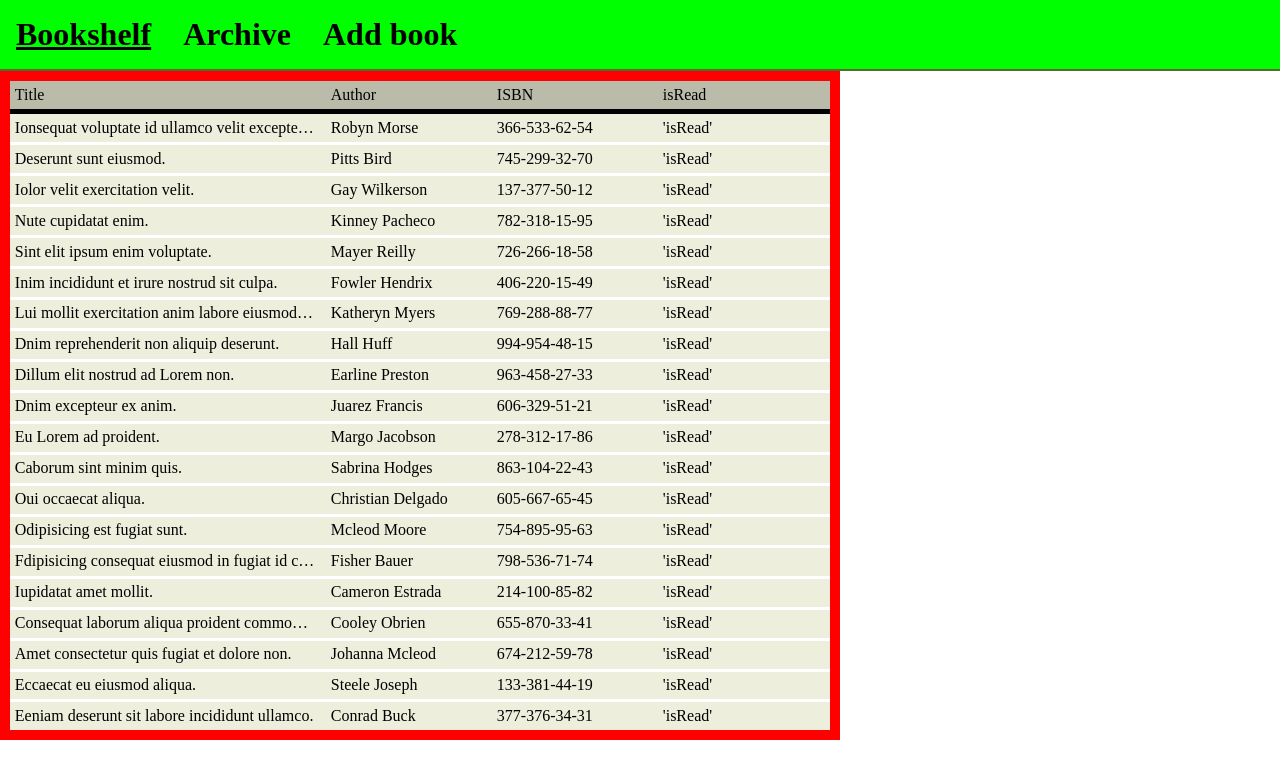
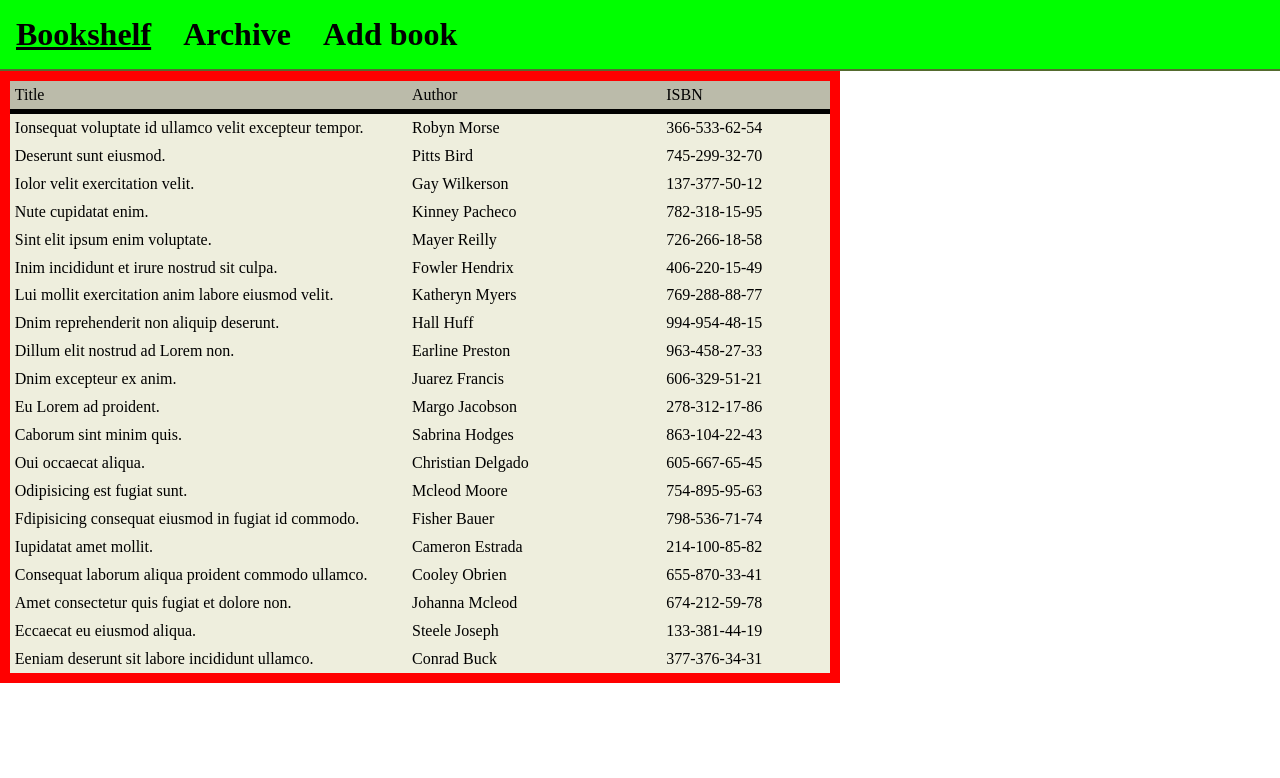
Before and after one commit to flagoon/book-shelf, a React (Create React App) app: page /archive in a window 1280 px wide. Shown: the top 778 px of the page. Built offline with nearby package versions, Linux system fonts and the light colour scheme.

Commit message:
Single book view

```diff
--- a/src/Components/MainArea/Archive/ArchivedBook/ArchivedBook.styled.js
+++ b/src/Components/MainArea/Archive/ArchivedBook/ArchivedBook.styled.js
@@ -24,14 +24,14 @@ export const FirstRow = styled(BookRow)`
 `;
 
 export const Title = styled.div`
-    width: 300px;
+    width: 400px;
     overflow: hidden;
     text-overflow: ellipsis;
     white-space: nowrap;
 `;
 
 export const Author = styled.div`
-    width: 150px;
+    width: 250px;
 `;
 
 export const ISBN = styled.div`
--- a/src/Components/MainArea/Archive/ArchivedBook/ArchivedBook.tsx
+++ b/src/Components/MainArea/Archive/ArchivedBook/ArchivedBook.tsx
@@ -1,4 +1,6 @@
 import React from 'react';
+import { NavLink } from 'react-router-dom';
+import styled from 'styled-components';
 import { IBook } from '../../../../typings/IBooks';
 import { Author, BookRow, ISBN, Title } from './ArchivedBook.styled';
 
@@ -9,11 +11,23 @@ interface IArchivedBook {
 export const ArchivedBook = (props: IArchivedBook) => {
     const { book } = props;
     return (
-        <BookRow>
-            <Title>{book.title}</Title>
-            <Author>{book.author}</Author>
-            <ISBN>{book.isbn}</ISBN>
-            <div>'isRead'</div>
-        </BookRow>
+        <StyledNavLink to={`/archive/${book.id}`}>
+            <BookRow>
+                <Title>{book.title}</Title>
+                <Author>{book.author}</Author>
+                <ISBN>{book.isbn}</ISBN>
+            </BookRow>
+        </StyledNavLink>
     );
 };
+
+const StyledNavLink = styled(NavLink)`
+    color: black;
+    text-decoration: none;
+    margin-bottom: 1px;
+
+    &:hover {
+        color: blue;
+        text-decoration: underline;
+    }
+`;
--- a/src/Components/MainArea/MainArea.tsx
+++ b/src/Components/MainArea/MainArea.tsx
@@ -2,6 +2,7 @@ import React from 'react';
 import { Route, Switch } from 'react-router-dom';
 import ArchiveContainer from '../../Containers/MainArea/Archive/ArchiveContainer';
 import BookshelfContainer from '../../Containers/MainArea/Bookshelf/BookshelfContainer';
+import { BookContainer } from '../../Containers/MainArea/SingleBook/BookContainer';
 import { NoMatch } from '../ErrorPages/404_page';
 import AddBookForm from './AddBookForm/AddBookForm';
 import { StyledMainArea } from './MainArea.styled';
@@ -12,8 +13,9 @@ const MainArea = () => {
             <Switch>
                 <Route exact path='/' component={BookshelfContainer} />
                 <Route path='/bookshelf' component={BookshelfContainer} />
-                <Route path='/archive' component={ArchiveContainer} />
+                <Route exact path='/archive' component={ArchiveContainer} />
                 <Route path='/addbook' component={AddBookForm} />
+                <Route path='/archive/:bookId' component={BookContainer} />
                 <Route component={NoMatch} />
             </Switch>
         </StyledMainArea>
--- /dev/null
+++ b/src/Components/MainArea/SingleBook/SingleBook.tsx
@@ -0,0 +1,5 @@
+import React from 'react';
+
+export const SingleBook = (props: any) => {
+    return <div>Book</div>;
+};
--- a/src/Containers/MainArea/Archive/ArchiveContainer.tsx
+++ b/src/Containers/MainArea/Archive/ArchiveContainer.tsx
@@ -30,7 +30,6 @@ export default class ArchiveContainer extends React.Component<{}, IArchiveContai
                     <Title>Title</Title>
                     <Author>Author</Author>
                     <ISBN>ISBN</ISBN>
-                    <div>isRead</div>
                 </FirstRow>
                 {archivedBooks.map(archivedBook => {
                     return <ArchivedBook book={archivedBook} key={archivedBook.id} />;
--- /dev/null
+++ b/src/Containers/MainArea/SingleBook/BookContainer.tsx
@@ -0,0 +1,30 @@
+import React from 'react';
+import { RouteComponentProps } from 'react-router';
+import { SingleBook } from '../../../Components/MainArea/SingleBook/SingleBook';
+import { IBook } from '../../../typings/IBooks';
+
+interface IBookContainerState {
+    book: Partial<IBook>;
+}
+
+interface IBookContainerProps {
+    bookId: string;
+}
+
+export class BookContainer extends React.Component<RouteComponentProps<IBookContainerProps>, IBookContainerState> {
+    constructor(props: any) {
+        super(props);
+        this.state = {
+            book: {},
+        };
+    }
+
+    public componentDidMount() {
+        const { bookId } = this.props.match.params;
+        console.log(bookId); // tslint:disable-line no-console
+    }
+
+    public render() {
+        return <SingleBook />;
+    }
+}
```
